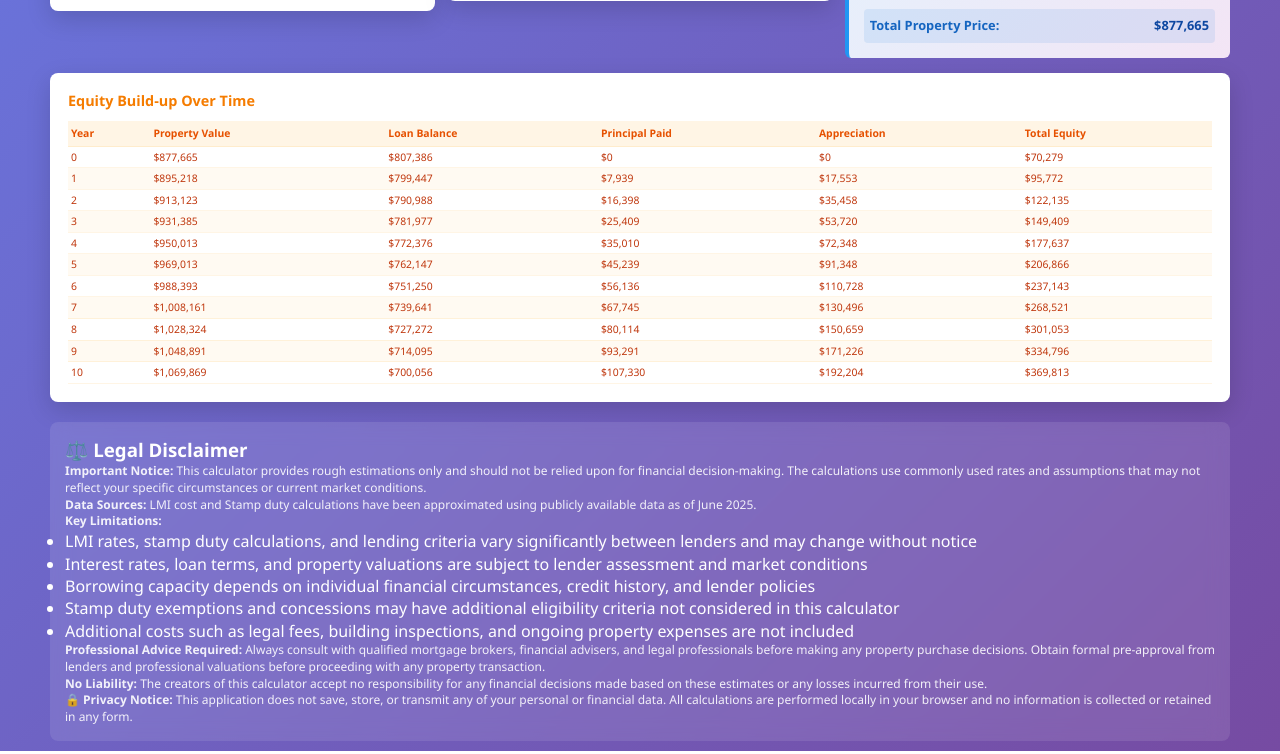
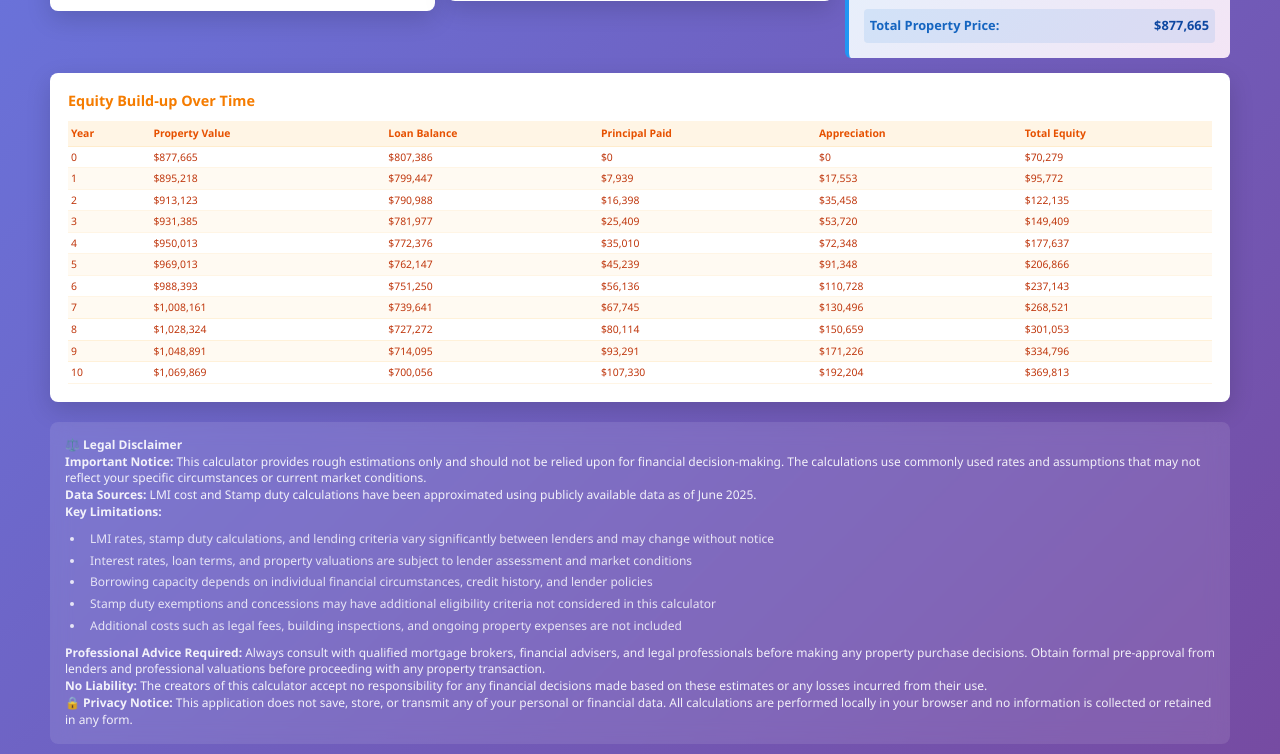
Before and after one commit to sagarsameer-pers/property-affordability-calculator, a plain HTML site: page index.html in a window 1280 px wide. Shown: the part 633-1387 px from the top of the page. Drawn offline with Linux system fonts and the light colour scheme.

Commit message:
Standardize font size and add proper indentation for disclaimer list items

```diff
--- a/styles.css
+++ b/styles.css
@@ -456,9 +456,22 @@ footer {
     text-align: left;
 }
 
-.disclaimer p {
+.disclaimer h3,
+.disclaimer p,
+.disclaimer ul,
+.disclaimer li {
     font-size: 0.75rem;
     opacity: 0.9;
+}
+
+.disclaimer ul {
+    padding-left: 20px;
+    margin: 10px 0;
+}
+
+.disclaimer li {
+    margin: 5px 0;
+    padding-left: 5px;
 }
 
 @media (max-width: 768px) {
```
